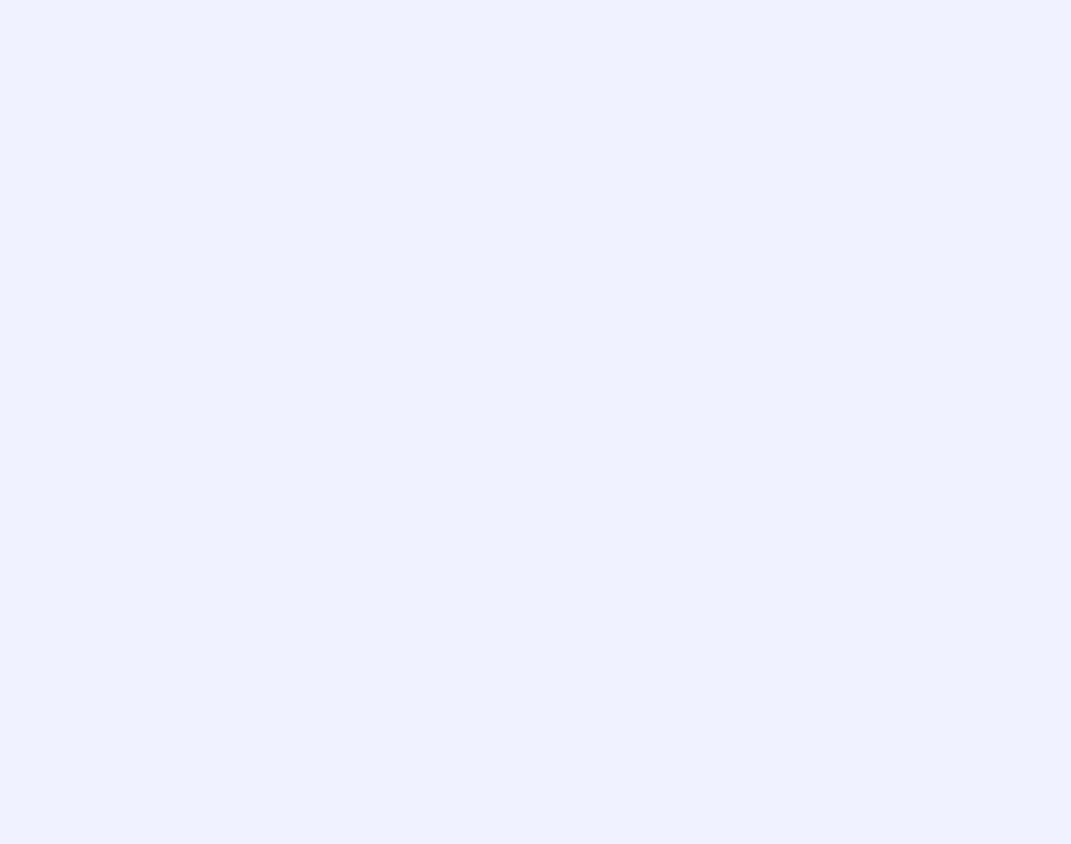
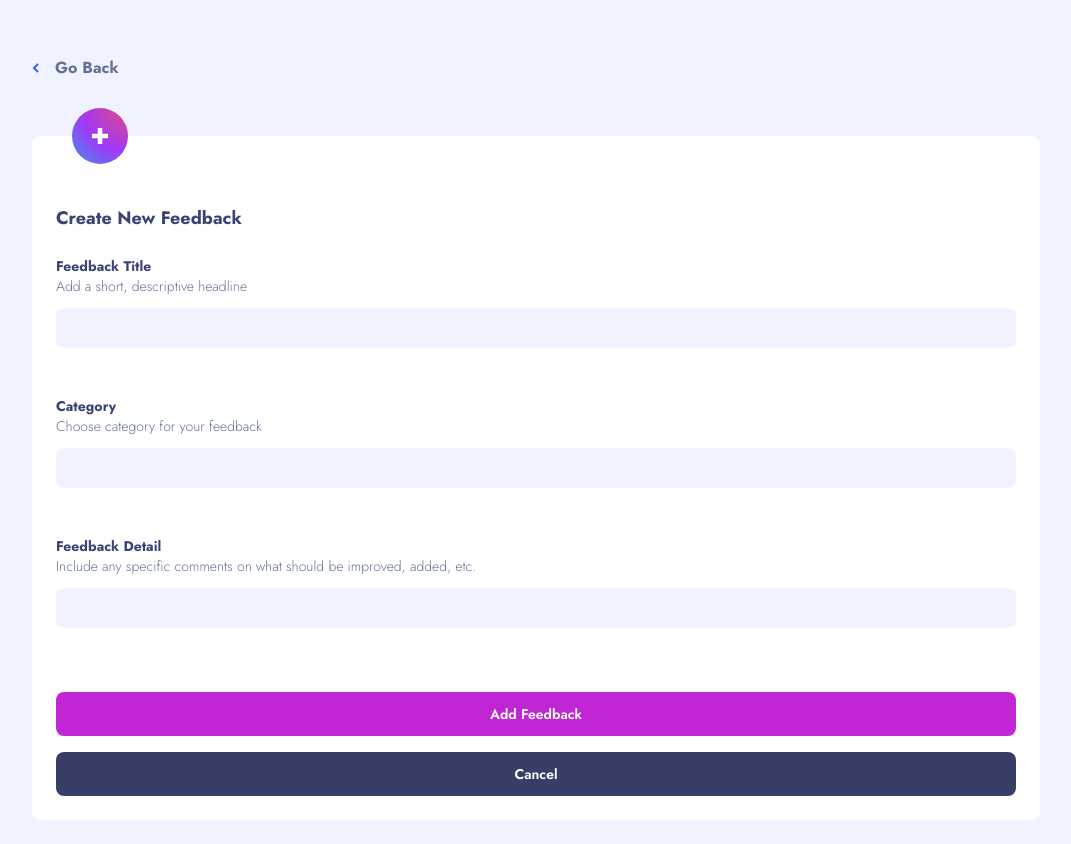
Before and after one commit to diniezikryy/product-feedback-app, a React (Create React App) app in the folder product-feedback-frontend/: page /add-feedback in a window 1280 px wide. Before the commit this address had no page. Shown: the whole page, without its empty margins (104-1175 px from the left). Before the commit the page ends 800 px from the top, so only its background shows below. Built offline with nearby package versions, Linux system fonts and the light colour scheme.

Commit message:
add feedback form pt 1 done

```diff
--- a/product-feedback-frontend/src/App.js
+++ b/product-feedback-frontend/src/App.js
@@ -2,12 +2,14 @@ import React from "react";
 import { Route, Routes } from "react-router-dom";
 
 import Homepage from "./components/Homepage/Homepage";
+import AddFeedbackForm from "./components/AddFeedback/AddFeedbackForm";
 
 const App = () => {
   return (
     <>
       <Routes>
         <Route path="/" element={<Homepage />} exact />
+        <Route path="/add-feedback" element={<AddFeedbackForm />} />
       </Routes>
     </>
   );
--- /dev/null
+++ b/product-feedback-frontend/src/components/AddFeedback/AddFeedbackForm.js
@@ -0,0 +1,66 @@
+import { Link } from "react-router-dom";
+import { useState } from "react";
+
+import ButtonPrimary from "../Elements/Buttons/ButtonPrimary";
+import ButtonSecondary from "../Elements/Buttons/ButtonSecondary";
+import ButtonTertiary from "../Elements/Buttons/ButtonTertiary";
+import TextFieldDefault from "../Elements/Forms/TextFieldDefault";
+import { ReactComponent as NewFeedbackIcon } from "./icon-new-feedback.svg";
+
+const AddFeedbackForm = () => {
+  const [feedbackCategory, setFeedbackCategory] = useState("Feature");
+
+  return (
+    <div className="p-6 sm:mx-28">
+      <div className="mt-8">
+        <Link to="/">
+          <ButtonTertiary buttonText="Go Back" />
+        </Link>
+      </div>
+      <div className="relative flex flex-col p-6 bg-white rounded-lg mt-14">
+        <div className="absolute left-10 -top-7">
+          <NewFeedbackIcon />
+        </div>
+        <h1 className="text-lg font-bold mt-11 text-navy-primary">
+          Create New Feedback
+        </h1>
+
+        <div className="mt-6">
+          <h2 className="text-sm font-bold text-navy-primary">
+            Feedback Title
+          </h2>
+          <p className="text-sm font-light text-navy-tertiary">
+            Add a short, descriptive headline
+          </p>
+          <TextFieldDefault />
+        </div>
+
+        <div className="mt-6">
+          <h2 className="text-sm font-bold text-navy-primary">Category</h2>
+          <p className="text-sm font-light text-navy-tertiary">
+            Choose category for your feedback
+          </p>
+          <TextFieldDefault />
+        </div>
+
+        <div className="mt-6 mb-10">
+          <h2 className="text-sm font-bold text-navy-primary">
+            Feedback Detail
+          </h2>
+          <p className="text-sm font-light text-navy-tertiary">
+            Include any specific comments on what should be improved, added,
+            etc.
+          </p>
+          <TextFieldDefault />
+        </div>
+
+        <ButtonPrimary text="Add Feedback" />
+        <div className="mt-4">
+          <ButtonSecondary text="Cancel" />
+        </div>
+      </div>
+    </div>
+  );
+};
+
+export default AddFeedbackForm;
--- a/product-feedback-frontend/src/components/Elements/Buttons/ButtonSecondary.js
+++ b/product-feedback-frontend/src/components/Elements/Buttons/ButtonSecondary.js
@@ -3,7 +3,7 @@ import React from "react";
 const ButtonSecondary = (props) => {
   return (
     <>
-      <button className="px-6 py-3 mr-4 text-sm font-semibold leading-5 text-center text-white rounded-lg cursor-pointer bg-navy-secondary hover:bg-navy-tertiary text-b ">
+      <button className="w-full px-6 py-3 mr-4 text-sm font-semibold leading-5 text-center text-white rounded-lg cursor-pointer bg-navy-secondary hover:bg-navy-tertiary text-b ">
         {props.text}
       </button>
     </>
--- a/product-feedback-frontend/src/components/Homepage/FeedbackNavbar/FeedbackNavbar.js
+++ b/product-feedback-frontend/src/components/Homepage/FeedbackNavbar/FeedbackNavbar.js
@@ -1,3 +1,5 @@
+import { Link } from "react-router-dom";
+
 import ButtonPrimary from "../../Elements/Buttons/ButtonPrimary";
 import SortDropdown from "./SortDropdown";
 import { ReactComponent as Lightbulb } from "./icon-suggestions.svg";
@@ -16,7 +18,9 @@ const FeedbackNavbar = ({ feedbackNum }) => {
         </div>
         <SortDropdown />
         <div className="ml-auto">
-          <ButtonPrimary text="+ Add Feedback" />
+          <Link to="/add-feedback">
+            <ButtonPrimary text="+ Add Feedback" />
+          </Link>
         </div>
       </div>
     </div>
```
Also changed, not shown: product-feedback-frontend/src/components/AddFeedback/icon-new-feedback.svg (added), 1 other file (tests, documents, lock files or other folders).
